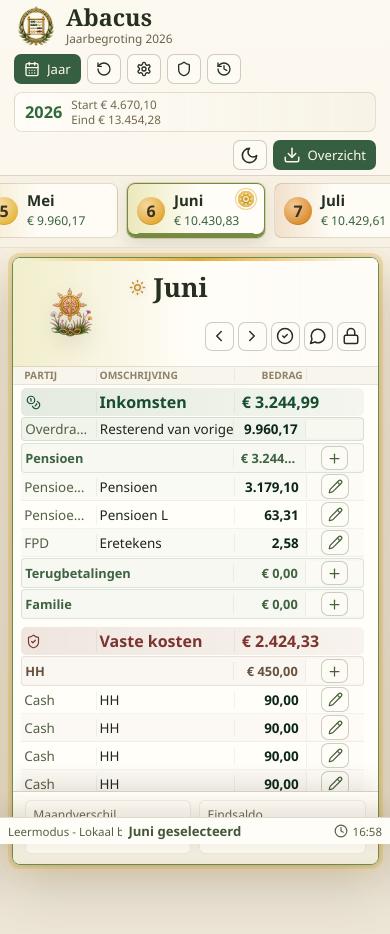
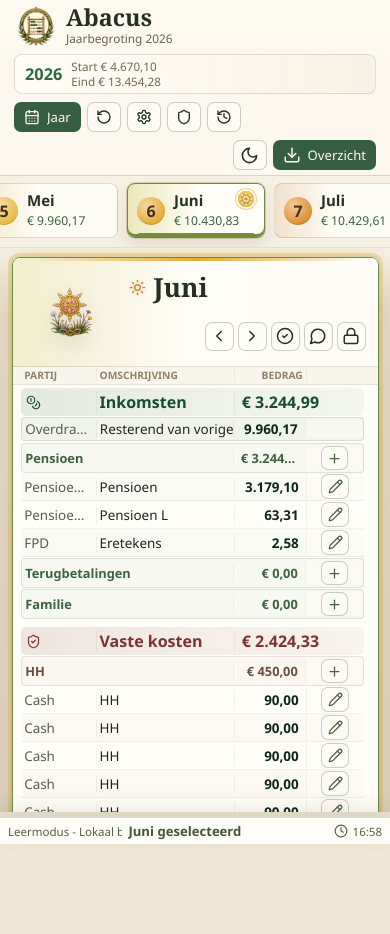
Before and after one commit to monokid/Abacus, a Svelte app: page / in a window 390 px wide. Shown: the top 934 px of the page. After the commit the page ends 844 px from the top, so only its background shows below. Built offline with nearby package versions, Linux system fonts and the light colour scheme.

Commit message:
Make month board the vertical scroll owner

```diff
--- a/src/ui/App.svelte
+++ b/src/ui/App.svelte
@@ -208,11 +208,11 @@
     return `--month-accent: ${theme.accent}; --month-accent-soft: ${theme.accentSoft}; --month-accent-mist: ${theme.accentMist}; --month-sun: ${theme.sun}; --month-sun-soft: ${theme.sunSoft};`;
   }
 
-  function centerMonth(monthNumber: number, focusCard = false): void {
+  function centerMonth(monthNumber: number, focusCard = false, resetVertical = false): void {
     activeMonth = monthNumber;
 
     requestAnimationFrame(() => {
-      scrollRailToItem(".board", `[data-month-card="${monthNumber}"]`);
+      scrollRailToItem(".board", `[data-month-card="${monthNumber}"]`, resetVertical);
       scrollRailToItem(".month-tabs", `[data-month-tab="${monthNumber}"]`);
       if (focusCard) {
         const card = document.querySelector(`[data-month-card="${monthNumber}"]`);
@@ -222,7 +222,7 @@
   }
 
   function selectMonth(monthNumber: number): void {
-    centerMonth(monthNumber, true);
+    centerMonth(monthNumber, true, true);
   }
 
   function selectCurrentMonth(): void {
@@ -241,7 +241,7 @@
     centerMonth(monthNumber);
   }
 
-  function scrollRailToItem(railSelector: string, itemSelector: string): void {
+  function scrollRailToItem(railSelector: string, itemSelector: string, resetVertical = false): void {
     const rail = document.querySelector(railSelector);
     const item = document.querySelector(itemSelector);
     if (!(rail instanceof HTMLElement) || !(item instanceof HTMLElement)) return;
@@ -250,6 +250,7 @@
     const itemRect = item.getBoundingClientRect();
     rail.scrollTo({
       left: rail.scrollLeft + itemRect.left - railRect.left - (rail.clientWidth - item.clientWidth) / 2,
+      top: resetVertical ? 0 : rail.scrollTop,
       behavior: "instant",
     });
   }
@@ -648,6 +649,12 @@
       </div>
     </button>
 
+    <section class="year-menu-card" aria-label="Jaaroverzicht">
+      <strong>{selectedYear.year}</strong>
+      <span>Start {formatMoneyCents(selectedYear.startBalanceCents)}</span>
+      <span>Eind {formatMoneyCents(totals.endCents)}</span>
+    </section>
+
     <nav class="toolbar" aria-label="Hoofdnavigatie">
       <button class:active={activeView === "year"} class="tool" type="button" title="Jaaroverzicht" data-tooltip="Jaaroverzicht" onclick={() => (activeView = "year")}><CalendarDays size={16} /><span class="tool-label">Jaar</span></button>
       <button class:active={activeView === "edit"} class="tool" type="button" title="Bewerken" data-tooltip="Bewerken" onclick={() => (activeView = "edit")}><RotateCcw size={16} /><span class="tool-label">Bewerken</span></button>
@@ -655,12 +662,6 @@
       <button class:active={activeView === "safety"} class="tool" type="button" title="Veiligheid" data-tooltip="Veiligheid" onclick={() => (activeView = "safety")}><Shield size={16} /><span class="tool-label">Veiligheid</span></button>
       <button class:active={activeView === "history"} class="tool" type="button" title="Historiek" data-tooltip="Historiek" onclick={() => (activeView = "history")}><History size={16} /><span class="tool-label">Historiek</span></button>
     </nav>
-
-    <section class="year-menu-card" aria-label="Jaaroverzicht">
-      <strong>{selectedYear.year}</strong>
-      <span>Start {formatMoneyCents(selectedYear.startBalanceCents)}</span>
-      <span>Eind {formatMoneyCents(totals.endCents)}</span>
-    </section>
 
     <div class="header-actions">
       <button class="icon-button" type="button" aria-label="Weergave wisselen" title="Weergave wisselen" data-tooltip="Weergave wisselen" onclick={() => (evening = !evening)}>
--- a/src/ui/styles.css
+++ b/src/ui/styles.css
@@ -73,7 +73,9 @@ button {
 }
 
 main {
+  height: 100vh;
   min-height: 100vh;
+  overflow: hidden;
   padding-bottom: 48px;
   background:
     linear-gradient(180deg, rgba(251, 247, 237, 0.96), rgba(236, 228, 211, 0.96)),
@@ -90,7 +92,7 @@ main.evening {
 
 .app-header {
   display: grid;
-  grid-template-columns: auto minmax(0, auto) minmax(170px, 0.42fr) auto;
+  grid-template-columns: auto minmax(170px, 0.32fr) minmax(0, auto) auto;
   gap: 8px;
   align-items: center;
   padding: 6px 14px 5px;
@@ -616,10 +618,11 @@ h1 {
   align-items: flex-start;
   gap: 14px;
   overflow-x: auto;
-  overflow-y: hidden;
+  overflow-y: scroll;
   height: calc(100vh - 150px);
   min-height: 0;
-  padding: 9px 24px 34px;
+  padding: 9px 24px 72px;
+  overscroll-behavior: contain;
   scroll-snap-type: x proximity;
   scrollbar-width: auto;
   scrollbar-color: rgba(94, 78, 48, 0.52) rgba(232, 225, 203, 0.92);
@@ -627,6 +630,7 @@ h1 {
 }
 
 .board::-webkit-scrollbar {
+  width: 15px;
   height: 15px;
 }
 
@@ -684,9 +688,9 @@ h1 {
   --ledger-action: 60px;
   --ledger-columns: minmax(88px, 0.82fr) minmax(150px, 1.55fr) var(--ledger-amount) var(--ledger-action);
   display: grid;
-  grid-template-rows: auto auto minmax(0, 1fr) auto;
+  grid-template-rows: auto auto auto auto;
   flex: 0 0 480px;
-  height: calc(100% - 43px);
+  height: auto;
   min-height: 560px;
   overflow: hidden;
   border: 1px solid rgba(112, 92, 58, 0.22);
@@ -817,27 +821,7 @@ h1 {
 
 .month-ledger {
   min-height: 0;
-  overflow-y: auto;
-  padding-bottom: 70px;
-  overscroll-behavior: contain;
-  scrollbar-width: thin;
-  scrollbar-color: rgba(105, 87, 53, 0.22) transparent;
-  -ms-overflow-style: auto;
-}
-
-.month-ledger::-webkit-scrollbar {
-  width: 6px;
-}
-
-.month-ledger::-webkit-scrollbar-track {
-  background: transparent;
-}
-
-.month-ledger::-webkit-scrollbar-thumb {
-  border: 2px solid transparent;
-  border-radius: 999px;
-  background: rgba(105, 87, 53, 0.24);
-  background-clip: padding-box;
+  overflow: visible;
 }
 
 .budget-section {
@@ -1754,10 +1738,6 @@ h1 {
     overflow-x: auto;
   }
 
-  .year-strip {
-    grid-template-columns: 1fr 1fr;
-  }
-
   .year-menu-card {
     grid-template-columns: auto 1fr;
   }
@@ -1770,8 +1750,11 @@ h1 {
     --ledger-action: 58px;
     --ledger-columns: minmax(62px, 0.78fr) minmax(92px, 1.45fr) var(--ledger-amount) var(--ledger-action);
     flex-basis: min(94vw, 430px);
-    height: calc(100% - 43px);
     min-height: 520px;
+  }
+
+  .board {
+    height: calc(100vh - 280px);
   }
 
   .status-bar {
@@ -1892,8 +1875,7 @@ h1 {
 }
 
 @media (max-width: 560px) {
-  .app-header,
-  .year-strip {
+  .app-header {
     padding-right: 14px;
     padding-left: 14px;
   }
@@ -1902,10 +1884,6 @@ h1 {
   .board {
     padding-right: 14px;
     padding-left: 14px;
-  }
-
-  .year-strip {
-    grid-template-columns: 1fr;
   }
 
   .grid-head,
```
Also changed, not shown: tests/smoke/input-smoke.mjs (+107 -44 lines).
